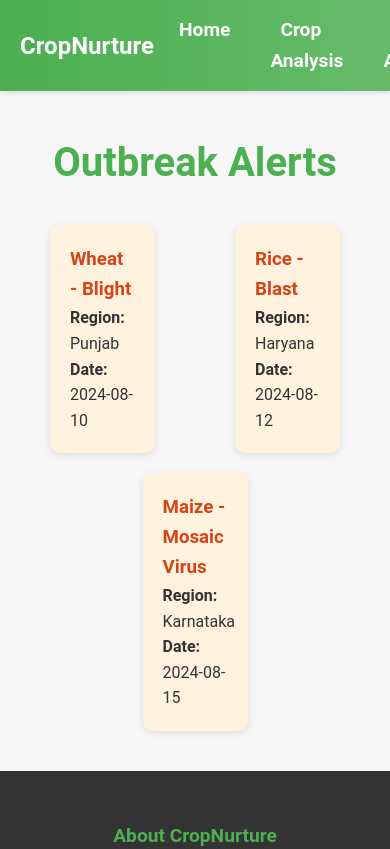
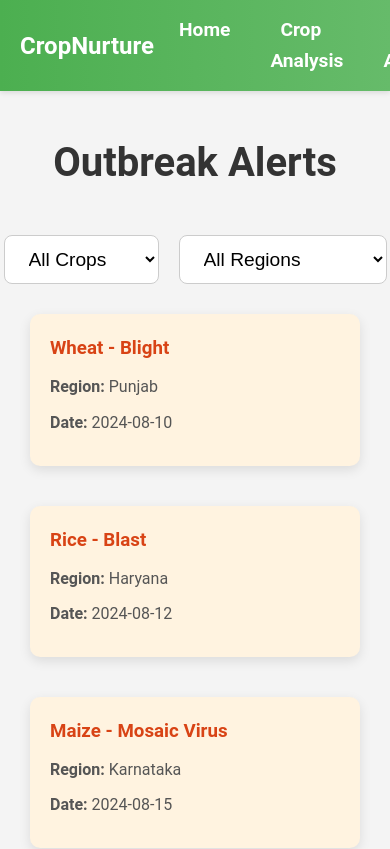
Before and after one commit to AjayRauniyar/SIH-1638, a Next.js app in the folder frontend/: page /alerts in a window 390 px wide. Shown: the top 849 px of the page. Built offline with nearby package versions, Linux system fonts and the light colour scheme.

Commit message:
outbreak alerts updated

```diff
--- a/frontend/src/app/alerts/page.js
+++ b/frontend/src/app/alerts/page.js
@@ -1,17 +1,128 @@
-import styles from '../../styles/Alerts.module.css';
+// components/Alerts.jsx
 
-export default function Alerts() {
+"use client";
+
+import React, { useState } from 'react';
+import { MapContainer, TileLayer, Marker, Popup } from 'react-leaflet';
+import L from 'leaflet'; // Import Leaflet library
+import 'leaflet/dist/leaflet.css'; // Import Leaflet CSS
+import styles from '../../styles/Alerts.module.css'; // Import the consolidated CSS module
+
+const MapComponent = ({ alerts }) => {
+  // Define the custom icon using CDN URL
+  const customIcon = new L.Icon({
+    iconUrl: 'https://unpkg.com/leaflet@1.7.1/dist/images/marker-icon.png', // CDN URL for the icon
+    iconSize: [25, 41], // Size of the icon
+    iconAnchor: [12, 41], // Anchor point of the icon (relative to its size)
+    popupAnchor: [0, -41] // Anchor point of the popup relative to the icon
+  });
+
+  return (
+    <div className={styles.mapContainer}>
+      <MapContainer center={[20.5937, 78.9629]} zoom={5} className={styles.map}>
+        <TileLayer
+          url="https://{s}.tile.openstreetmap.org/{z}/{x}/{y}.png"
+          attribution='&copy; <a href="https://www.openstreetmap.org/copyright">OpenStreetMap</a> contributors'
+        />
+        {alerts.map((alert, index) => (
+          <Marker
+            key={index}
+            position={getCoordinates(alert.region)}
+            icon={customIcon} // Use custom icon
+          >
+            <Popup>
+              <strong>{alert.crop}</strong><br />
+              Disease: {alert.disease}<br />
+              Date: {alert.date}
+            </Popup>
+          </Marker>
+        ))}
+      </MapContainer>
+    </div>
+  );
+};
+
+// Function to convert region to coordinates
+const getCoordinates = (region) => {
+  const coordinates = {
+    Punjab: [31.1471, 75.3412],
+    Haryana: [29.0588, 76.0856],
+    Karnataka: [15.3173, 75.7139],
+    "Andhra Pradesh": [15.9129, 79.7400],
+    Maharashtra: [19.6633, 75.3],
+    "West Bengal": [22.9868, 87.8550],
+    "Madhya Pradesh": [23.4734, 77.9450],
+    "Tamil Nadu": [11.1271, 78.6569],
+    "Uttar Pradesh": [26.8467, 80.9462],
+    Gujarat: [22.2587, 71.1924],
+    Odisha: [20.9517, 85.0985],
+    Bihar: [25.0961, 85.3131],
+    "Karnataka": [15.3173, 75.7139] // Added multiple entries for Karnataka
+  };
+  return coordinates[region] || [20.5937, 78.9629]; // Default to central India if region not found
+};
+
+const Alerts = () => {
+  const [cropFilter, setCropFilter] = useState('');
+  const [regionFilter, setRegionFilter] = useState('');
+
   const alerts = [
     { region: 'Punjab', crop: 'Wheat', disease: 'Blight', date: '2024-08-10' },
     { region: 'Haryana', crop: 'Rice', disease: 'Blast', date: '2024-08-12' },
-    { region: 'Karnataka', crop: 'Maize', disease: 'Mosaic Virus', date: '2024-08-15' }
+    { region: 'Karnataka', crop: 'Maize', disease: 'Mosaic Virus', date: '2024-08-15' },
+    { region: "Punjab", crop: "Wheat", disease: "Yellow Rust", date: "2024-09-05" },
+    { region: "Haryana", crop: "Rice", disease: "Bacterial Leaf Blight", date: "2024-09-08" },
+    { region: "Karnataka", crop: "Maize", disease: "Northern Corn Leaf Blight", date: "2024-09-12" },
+    { region: "Andhra Pradesh", crop: "Chilli", disease: "Anthracnose", date: "2024-09-15" },
+    { region: "Maharashtra", crop: "Cotton", disease: "Boll Rot", date: "2024-09-18" },
+    { region: "West Bengal", crop: "Jute", disease: "Stem Rot", date: "2024-09-22" },
+    { region: "Madhya Pradesh", crop: "Soybean", disease: "Soybean Rust", date: "2024-09-10" },
+    { region: "Tamil Nadu", crop: "Groundnut", disease: "Tikka Disease", date: "2024-09-14" },
+    { region: "Uttar Pradesh", crop: "Sugarcane", disease: "Red Rot", date: "2024-09-17" },
+    { region: "Gujarat", crop: "Cotton", disease: "Leaf Curl Virus", date: "2024-09-20" },
+    { region: "Odisha", crop: "Paddy", disease: "Sheath Blight", date: "2024-09-23" },
+    { region: "Bihar", crop: "Maize", disease: "Downy Mildew", date: "2024-09-26" },
+    { region: "Karnataka", crop: "Coffee", disease: "Cercospora leaf spot", date: "2024-09-07" }
   ];
+
+  const uniqueCrops = [...new Set(alerts.map(alert => alert.crop))];
+  const uniqueRegions = [...new Set(alerts.map(alert => alert.region))];
+
+  const filteredAlerts = alerts.filter(alert => {
+    return (cropFilter === '' || alert.crop === cropFilter) &&
+           (regionFilter === '' || alert.region === regionFilter);
+  });
 
   return (
     <div className={styles.container}>
       <h2 className={styles.heading}>Outbreak Alerts</h2>
+
+      <div className={styles.filterContainer}>
+        <select
+          value={cropFilter}
+          onChange={e => setCropFilter(e.target.value)}
+          className={styles.filter}
+        >
+          <option value="">All Crops</option>
+          {uniqueCrops.map(crop => (
+            <option key={crop} value={crop}>{crop}</option>
+          ))}
+        </select>
+
+        <select
+          value={regionFilter}
+          onChange={e => setRegionFilter(e.target.value)}
+          className={styles.filter}
+        >
+          <option value="">All Regions</option>
+          {uniqueRegions.map(region => (
+            <option key={region} value={region}>{region}</option>
+          ))}
+        </select>
+      </div>
+
       <div className={styles.alertGrid}>
-        {alerts.map((alert, index) => (
+        {filteredAlerts.map((alert, index) => (
           <div key={index} className={styles.alertCard}>
             <h3>{alert.crop} - {alert.disease}</h3>
             <p><strong>Region:</strong> {alert.region}</p>
@@ -19,6 +130,10 @@ export default function Alerts() {
           </div>
         ))}
       </div>
+
+      <MapComponent alerts={filteredAlerts} />
     </div>
   );
-}
+};
+
+export default Alerts;
--- a/frontend/src/styles/Alerts.module.css
+++ b/frontend/src/styles/Alerts.module.css
@@ -3,30 +3,98 @@
 .container {
   text-align: center;
   padding: 40px 20px;
+  background-color: #f4f4f4; /* Light background color for the container */
 }
 
 .heading {
+  margin-bottom: 40px; /* Spacing below heading */
+  font-size: 2.5rem;
+  font-weight: bold;
+  color: #333;
+}
+
+.filterContainer {
   margin-bottom: 30px;
-  font-size: 2.5rem;
+  display: flex;
+  justify-content: center;
+  gap: 20px; /* Space between filter elements */
+  padding: 0 10px; /* Added padding for better spacing */
+}
+
+.filter {
+  padding: 12px 20px;
+  font-size: 1.2rem;
+  border-radius: 8px;
+  border: 1px solid #ccc;
+  background-color: #fff; /* White background for filters */
+  transition: background-color 0.3s ease, border-color 0.3s ease; /* Added transition for smoother hover effect */
+}
+
+.filter:hover {
+  background-color: #e0e0e0;
+  border-color: #888;
 }
 
 .alertGrid {
   display: flex;
   flex-wrap: wrap;
-  justify-content: space-around;
-  gap: 20px;
+  justify-content: center; /* Center the alert cards horizontally */
+  gap: 20px; /* Space between alert cards */
+  padding: 0 10px; /* Padding for consistent spacing */
 }
 
 .alertCard {
   background-color: #FFF3E0;
   padding: 20px;
   border-radius: 10px;
-  box-shadow: 0 2px 8px rgba(0, 0, 0, 0.1);
-  width: 30%;
+  box-shadow: 0 4px 12px rgba(0, 0, 0, 0.1); /* Slightly enhanced shadow */
+  flex: 1 1 30%; /* Basis for each card */
+  max-width: 30%; /* Ensure cards don't exceed this width */
   text-align: left;
+  transition: transform 0.3s ease, box-shadow 0.3s ease;
+  margin-bottom: 20px; /* Space below each card */
+  box-sizing: border-box; /* Ensure padding and border are included in width */
+}
+
+/* Ensure proper alignment for the last card */
+.alertCard:nth-child(3n) {
+  margin-right: 0;
+}
+
+.alertCard:hover {
+  transform: scale(1.05); /* Slightly larger zoom effect */
+  box-shadow: 0 6px 20px rgba(0, 0, 0, 0.2); /* Enhanced shadow on hover */
 }
 
 .alertCard h3 {
   margin-top: 0;
   color: #D84315;
 }
+
+.alertCard p {
+  margin: 10px 0; /* Consistent margin for paragraph elements */
+  color: #555; /* Slightly lighter color for readability */
+}
+
+@media (max-width: 1200px) {
+  .alertCard {
+    flex: 1 1 45%; /* Adjust width for medium screens */
+    max-width: 45%; /* Ensure cards don't exceed this width */
+  }
+}
+
+@media (max-width: 768px) {
+  .alertCard {
+    flex: 1 1 100%; /* Full width for small screens */
+    max-width: 100%; /* Ensure cards don't exceed this width */
+  }
+}
+.mapContainer {
+  margin: 20px 0; /* Add margin for spacing */
+}
+
+.map {
+  height: 400px; /* Set a fixed height for the map */
+  width: 100%; /* Full width for responsiveness */
+  border-radius: 8px; /* Rounded corners for a modern look */
+}
--- /dev/null
+++ b/package.json
@@ -0,0 +1,6 @@
+{
+  "dependencies": {
+    "leaflet": "^1.9.4",
+    "react-leaflet": "^4.2.1"
+  }
+}
```
